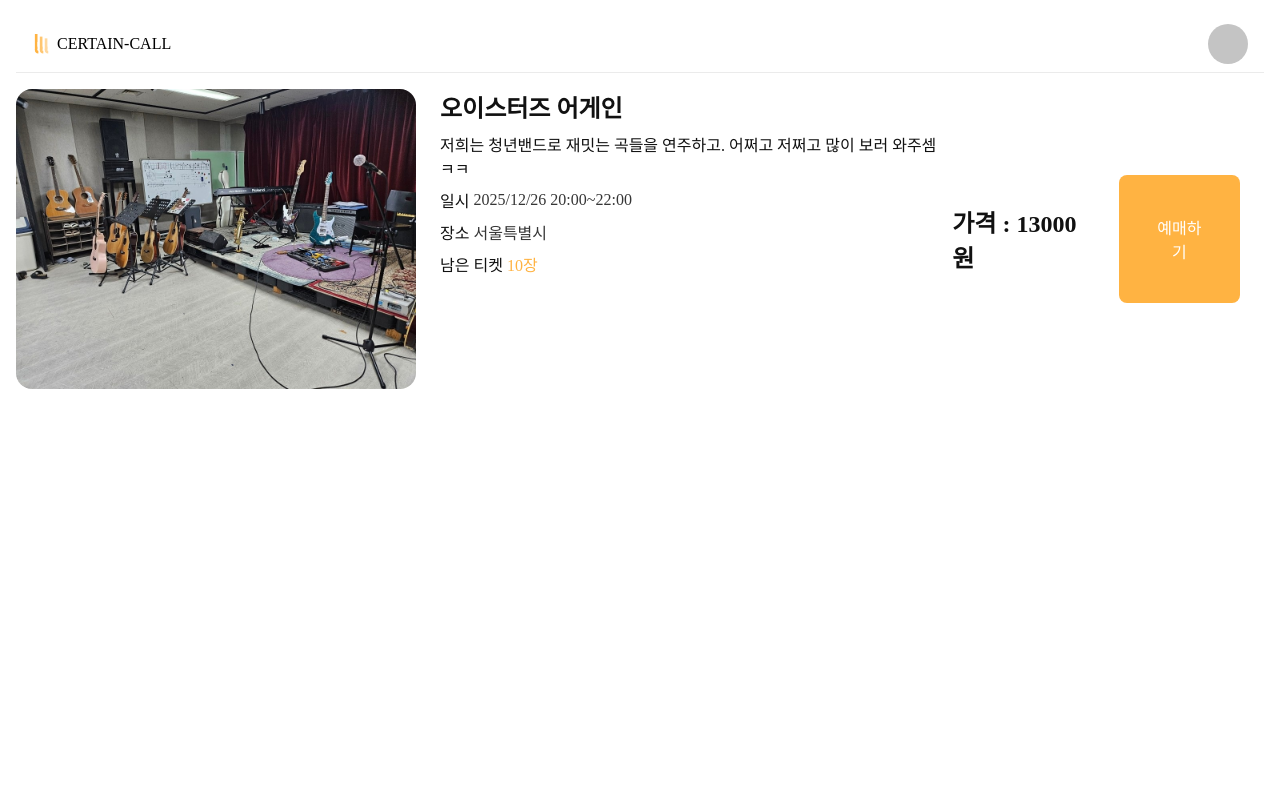
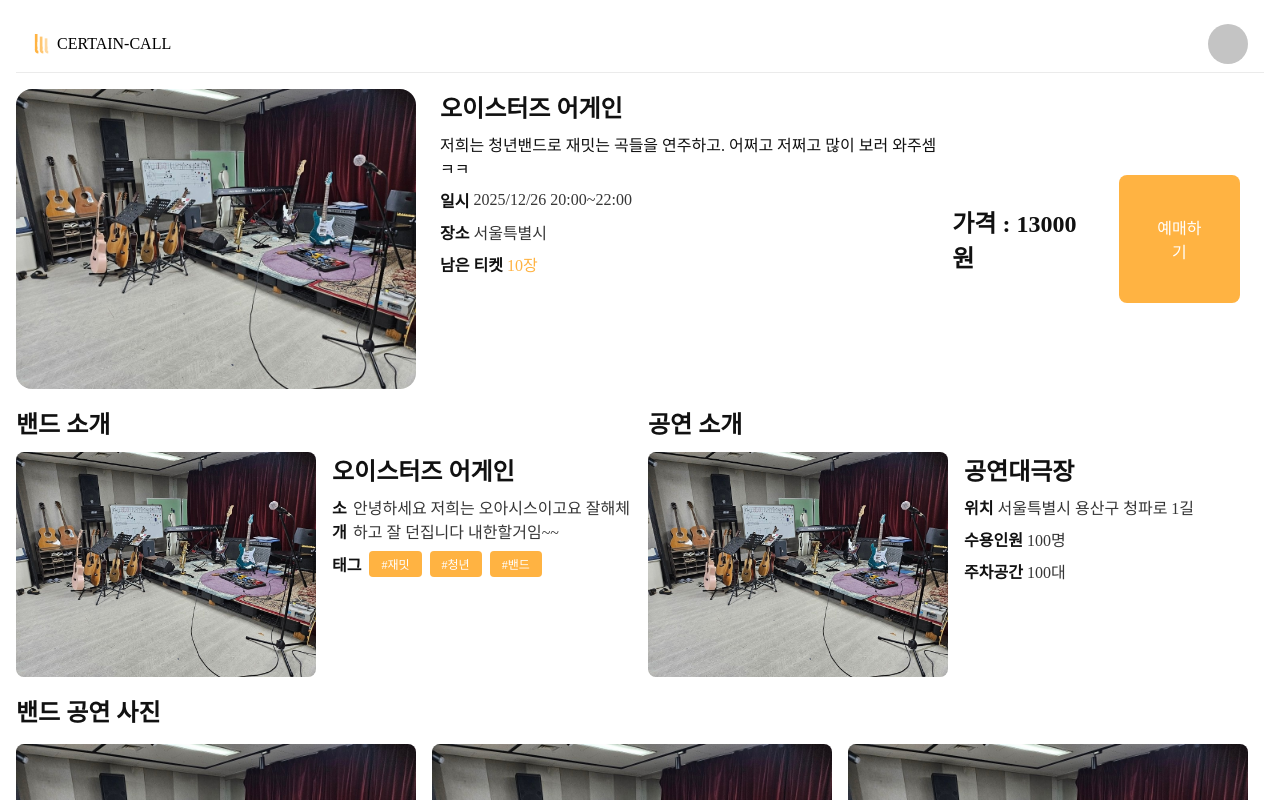
Before and after one commit to server-ticketingproject/frontend, a React (Vite) app: page /perform/4 in a window 1280 px wide. Built offline with nearby package versions, Linux system fonts and the light colour scheme; a web font is replaced by a local one.

Commit message:
feat/add perform page, and finish

```diff
--- /dev/null
+++ b/src/components/PerformPage/IntroduceCard/index.tsx
@@ -0,0 +1,61 @@
+import { VStack } from "../../VStack";
+import { FONTS } from "../../../styles/fonts";
+import COLORS from "../../../styles/colors";
+import { SPACING } from "../../../styles/spacing";
+import { HStack } from "../../HStack";
+
+interface PerformIntroduceCardProps {
+    children : React.ReactNode;
+    img : string;
+    title : string;
+    isBand : boolean;
+}
+
+export default function PerformIntroduceCard(props : PerformIntroduceCardProps) {
+
+    const { children, title, isBand, img } = props;
+
+    return (
+        <VStack
+            align="flex-start"
+            justify="flex-start"
+            gap={SPACING.small}
+            style={{
+                width : "50%",
+                height : "100%",
+            }}
+        >
+            <p
+                style={{
+                    fontSize : FONTS.size.head,
+                    fontWeight : FONTS.weight.w7,
+                    color : COLORS.textPrimary,
+                }}
+            >{ isBand ? '밴드 소개' : '공연 소개'}</p>
+            <HStack
+                align="flex-start"
+                justify="flex-start"
+                gap={SPACING.medium}
+            >
+                <img src={img} alt="" style={{width: 300,  // 고정 너비
+    aspectRatio: '4/3',  // 비율 고정 (또는 height: 120 등)
+    objectFit: 'cover',
+    borderRadius: SPACING.tiny}} />
+               <VStack
+                    align="flex-start"
+                    justify="flex-start"
+                    gap={SPACING.tiny}
+               >
+                    <p
+                        style={{
+                            fontSize : FONTS.size.head,
+                            fontWeight : FONTS.weight.w7,
+                            color : COLORS.textPrimary,
+                        }}
+                    >{title}</p>
+                    {children}
+               </VStack>
+            </HStack>
+        </VStack>
+    );
+}
--- a/src/components/TitleAndText/index.tsx
+++ b/src/components/TitleAndText/index.tsx
@@ -28,7 +28,7 @@ export default function TitleAndText({
 }: TitleAndTextProps) {
     return (
         <HStack gap={gap} align="center" justify="flex-start" style={{ width: width, ...style }}>
-            <p style={{ fontSize: titleSize , fontWeight: 500, color : titleColor ? titleColor : COLORS.textPrimary}}>{title}</p>
+            <p style={{ fontSize: titleSize , fontWeight: 700, color : titleColor ? titleColor : COLORS.textPrimary}}>{title}</p>
             <p style={{ fontSize: textSize , fontWeight: 200, color: textColor ? textColor : COLORS.textSecond}}>{text}</p>
             {icon}
         </HStack>
--- a/src/pages/PerformPage/index.tsx
+++ b/src/pages/PerformPage/index.tsx
@@ -6,9 +6,15 @@ import testImage from "../../assets/testBandImage.jpeg"
 import TitleAndText from "../../components/TitleAndText";
 import { FONTS } from "../../styles/fonts";
 import COLORS from "../../styles/colors"
+import PerformIntroduceCard from "../../components/PerformPage/IntroduceCard";
 import Button from "../../components/Button";
+import Tag from "../../components/Tag";
 
 export default function PerformPage() {
+
+    const tags = ['재밋', '청년', '밴드'];
+    const images = [testImage, testImage, testImage, testImage, testImage, testImage, testImage];
+
     return (
         <VStack
             align="flex-start"
@@ -107,8 +113,142 @@ export default function PerformPage() {
                     paddingVertical={40}
                 />
                 </HStack>
+            </HStack>
+            <HStack
+                align="flex-start"
+                justify="flex-start"
+                gap={SPACING.medium}
+                style={{
+                    width : "100%",
+                    height : 391,
+                }}
+            >
+                <PerformIntroduceCard
+                    title="오이스터즈 어게인"
+                    isBand={true}
+                    img={testImage}
+                    children={
+                        <VStack
+                            align="flex-start"
+                            justify="flex-start"
+                            gap={SPACING.tiny}
+                        >
+                            <TitleAndText
+                            title="소개"
+                            text="안녕하세요 저희는 오아시스이고요
+                                    잘해체하고 잘 던집니다
+                                내한할거임~~"
+                            titleSize={FONTS.size.body}
+                            textSize={FONTS.size.body}
+                            textColor={COLORS.textSecond}
+                            gap={SPACING.superTiny}
+                            />
+                            <HStack
+                            align="center"
+                            justify="flex-start"
+                            gap={SPACING.tiny}
+                            >
+                            <p
+                                style={{
+                                    fontSize : FONTS.size.body,
+                                    fontWeight : FONTS.weight.w7,
+                                    color : COLORS.textPrimary,
+                                }}
+                            >태그</p>
+                            {tags.map((tag, index) => (
+                                <Tag
+                                    key={index}
+                                    text={tag}
+                                    size="small"
+                                    isSelected={true}
+                                />
+                            ))}
+                        </HStack>
+                        </VStack>
+                    }
+                />
+                <PerformIntroduceCard
+                    title="공연대극장"
+                    isBand={false}
+                    img={testImage}
+                    children={
+                        <VStack
+                            align="flex-start"
+                            justify="flex-start"
+                            gap={SPACING.tiny}
+                        >
+                            <TitleAndText
+                            title="위치"
+                            text="서울특별시 용산구 청파로 1길"
+                            titleSize={FONTS.size.body}
+                            titleColor={COLORS.textPrimary}
 
+                            textSize={FONTS.size.body}
+                            textColor={COLORS.textSecond}
+                            gap={SPACING.superTiny}
+                            />
+                            <TitleAndText
+                            title="수용인원"
+                            text="100명"
+                            titleSize={FONTS.size.body}
+                            textSize={FONTS.size.body}
+                            textColor={COLORS.textSecond}
+                            gap={SPACING.superTiny}
+                            /><TitleAndText
+                            title="주차공간"
+                            text="100대"
+                            titleSize={FONTS.size.body}
+                            textSize={FONTS.size.body}
+                            textColor={COLORS.textSecond}
+                            gap={SPACING.superTiny}
+                            />
+                        </VStack>
+                    }
+                />
             </HStack>
+            <VStack
+                align="flex-start"
+                justify="flex-start"
+                gap={SPACING.medium}
+                style={{
+                    width : "100%",
+                    height : 400,
+                }}
+            >
+                <p
+                    style={{
+                        fontSize : FONTS.size.head,
+                        fontWeight : FONTS.weight.w7,
+                        color : COLORS.textPrimary,
+                    }}
+                >
+                    밴드 공연 사진
+                </p>
+                <HStack
+                    align="flex-start"
+                    justify="flex-start"
+                    gap={SPACING.medium}
+                    style={{
+                        width : "100%",
+                        overflowX : "scroll",
+                        whiteSpace : "nowrap",
+                        scrollbarWidth : "none",
+
+                    }}
+                >
+                    {images.map((image, index) => (
+                    <img
+                        key={index}
+                        src={image}
+                        alt=""
+                        style={{
+                            height : 300,
+                            borderRadius : SPACING.tiny,
+                        }}
+                    />
+                ))}
+                </HStack>
+            </VStack>
         </VStack>
     );
 }
```
